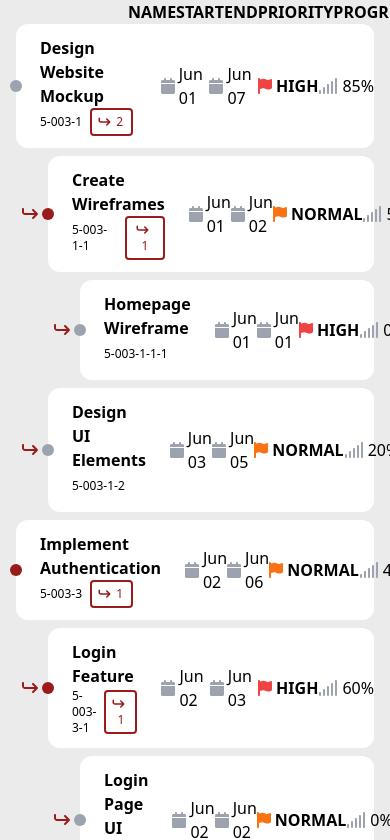
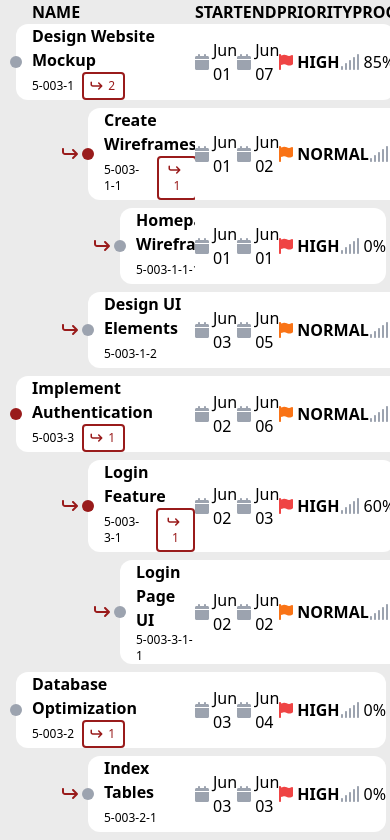
Before and after one commit to StasiakP/nested-list, an Angular app in the folder nested-list/: page / in a window 390 px wide. Shown: the top 840 px of the page. Built offline with nearby package versions, Linux system fonts and the light colour scheme.

Commit message:
Responsive table changes

```diff
--- a/nested-list/src/app/app.component.html
+++ b/nested-list/src/app/app.component.html
@@ -1,10 +1,10 @@
-<ng-container *ngIf="tasksExpandable">
-  <div class="flex flex-row mx-4">
-    <div class="grow font-bold ml-28">NAME</div>
-    <div class="w-24 font-bold">START</div>
-    <div class="w-24 font-bold">END</div>
-    <div class="w-24 font-bold">PRIORITY</div>
-    <div class="w-24 font-bold">PROGRESS</div>
+<div class="flex flex-col flex-nowrap">
+  <div class="flex font-bold px-8">
+    <div class="flex flex-1 items-center font-bold min-w-[50%]">NAME</div>
+    <div class="flex flex-1 items-center font-bold">START</div>
+    <div class="flex flex-1 items-center font-bold">END</div>
+    <div class="flex flex-1 items-center font-bold">PRIORITY</div>
+    <div class="flex flex-1 items-center font-bold">PROGRESS</div>
   </div>
   <ng-container *ngFor="let task of tasksExpandable">
     <ng-container
@@ -13,17 +13,19 @@
     >
     </ng-container>
   </ng-container>
-</ng-container>
+</div>
 
 <ng-template #desktopTaskTile let-task="task" let-indentLevel="indentLevel">
-  <div
-    [class]="indentLevel === 2 ? 'ml-20' : indentLevel === 1 ? 'ml-12' : ''"
-    class="flex flex-row rounded-xl bg-white mb-2 relative mx-4 items-center"
-  >
+  <div class="flex flex-row mb-2 relative mx-4">
+    <div class="flex flex-1 items-center min-w-[50%]">
+      <div class="relative">
         <fa-icon
           *ngIf="indentLevel"
           [icon]="faArrowTurnUp"
-      class="text-red-800 mr-1 arrow-icon absolute -left-6"
+          [class]="
+            indentLevel === 2 ? 'ml-20' : indentLevel === 1 ? 'ml-12' : ''
+          "
+          class="text-red-800 mr-3 arrow-icon"
         ></fa-icon>
         <div
           class="rounded-full w-3 h-3 absolute task-dot"
@@ -35,8 +37,9 @@
                 : 'bg-gray-400'
           "
         ></div>
-    <div class="grow flex py-3 px-6">
-      <div class="flex flex-col">
+      </div>
+
+      <div class="flex flex-1 flex-col bg-white rounded-l-xl pl-4">
         <span class="font-semibold">{{ task.name }}</span>
         <div class="text-xs min-h-7 flex items-center">
           {{ task.taskNumber }}
@@ -54,15 +57,15 @@
         </div>
       </div>
     </div>
-    <div class="w-24 flex items-center">
+    <div class="flex flex-1 items-center bg-white">
       <fa-icon [icon]="faCalendar" class="text-gray-400 mr-1"></fa-icon
       >{{ task.startDate | dateFormatter }}
     </div>
-    <div class="w-24 flex items-center">
+    <div class="flex flex-1 items-center bg-white">
       <fa-icon [icon]="faCalendar" class="text-gray-400 mr-1"></fa-icon
       >{{ task.endDate | dateFormatter }}
     </div>
-    <div class="w-24 flex items-center">
+    <div class="flex flex-1 items-center bg-white">
       <fa-icon
         [icon]="faFlag"
         class="mr-1"
@@ -76,7 +79,7 @@
       ></fa-icon
       ><span class="font-semibold">{{ task.priority }}</span>
     </div>
-    <div class="w-24 flex items-center">
+    <div class="flex flex-1 items-center bg-white rounded-r-xl">
       <fa-icon [icon]="faSignal" class="text-gray-400 mr-1"></fa-icon
       >{{ task.percentageOfProgress + "%" }}
     </div>
--- a/nested-list/src/styles.scss
+++ b/nested-list/src/styles.scss
@@ -12,5 +12,5 @@ body {
 
 .task-dot {
   top: calc(50% - (0.75rem / 2));
-  left: calc(-0.75rem / 2);
+  right: calc(-0.75rem / 2);
 }
```
Lines whose indentation alone changed are shown as unchanged.
